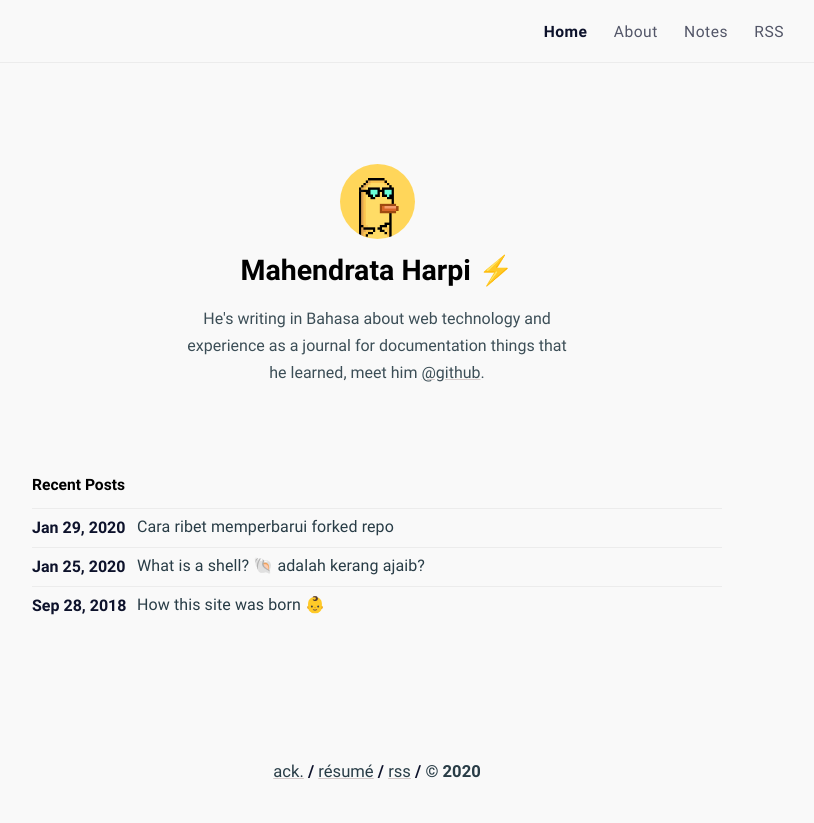
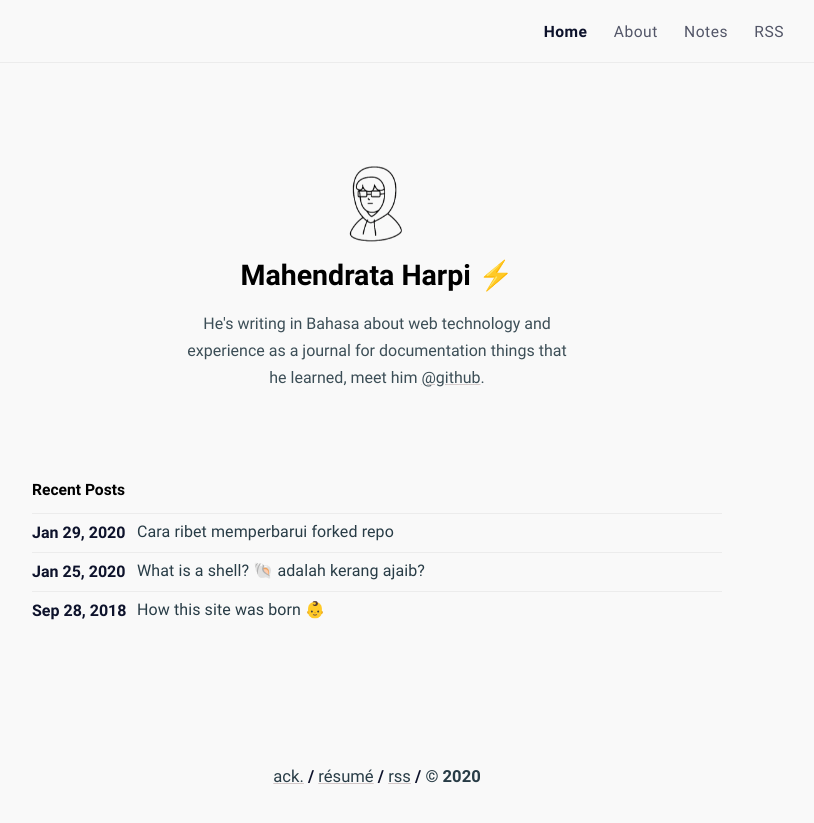
Before and after one commit to piharpi/piharpi.com, a Jekyll site: the page built from index.md, in a window 1280 px wide. Shown: the top 823 px of the page, without its empty margins (263-1077 px from the left). Built offline with Jekyll 4.4.1, drawn with Linux system fonts in a browser that asks for light colours; some web fonts are replaced.

Commit message:
update avatar

```diff
--- a/_sass/bangsring/_layout.scss
+++ b/_sass/bangsring/_layout.scss
@@ -12,12 +12,11 @@
   }
 
   .introduction-image {
-    width: 75px;
-    height: 75px;
+    width: 80px;
+    height: 80px;
     user-select: none;
-    border-radius: 100%;
+    // border-radius: 100%;
     -ms-user-select: none;
-    background: #d8deff;
     -webkit-user-select: none;
     animation: 0.5s ease-in forwards weeng;
 
```
Also changed, not shown: assets/img/avatar.jpg (deleted), assets/img/avatar.png.
